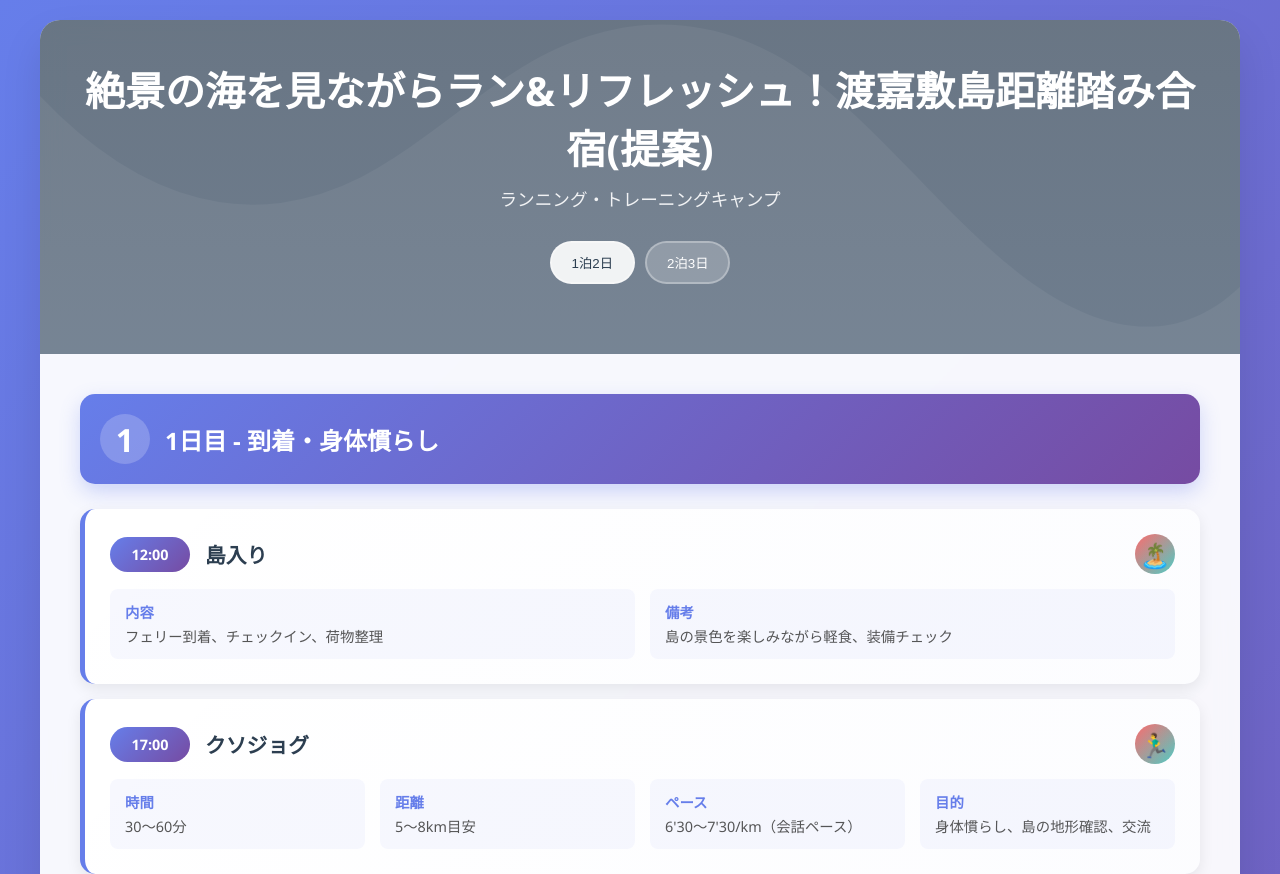
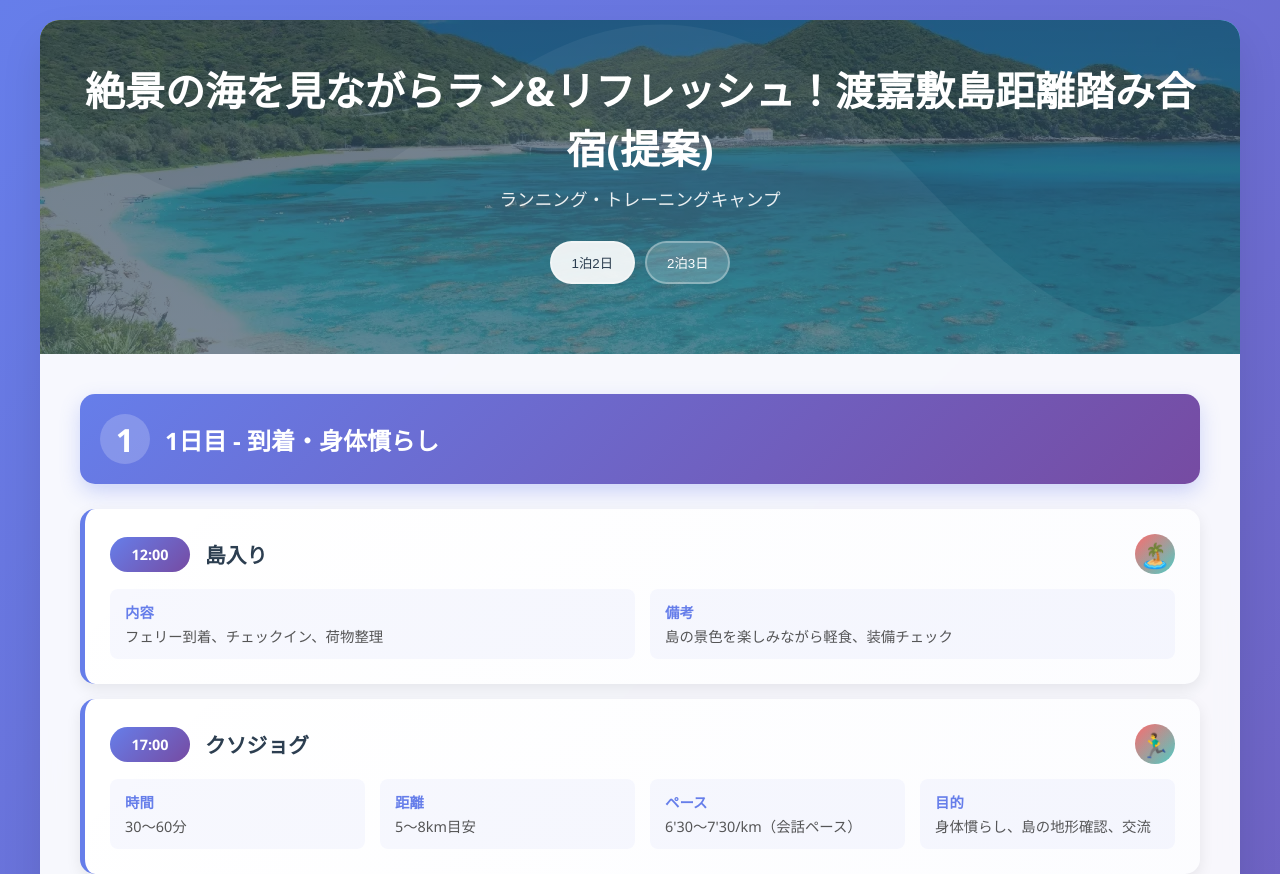
Before and after one commit to barumoot/ayumutyan, a plain HTML site: page index.html in a window 1280 px wide. Shown: the top 874 px of the page. Drawn offline with Linux system fonts and the light colour scheme.

Commit message:
Update index.html

```diff
--- a/index.html
+++ b/index.html
@@ -31,7 +31,7 @@
 
         .header {
 background: linear-gradient(rgba(44, 62, 80, 0.7), rgba(52, 73, 94, 0.7)),
-            url('tokashiki-spot-ranking_thumb.jpg');
+            url('tokashiki-spot-ranking_thumb.webp');
 background-size: cover;
 background-position: center;            color: white;
             padding: 40px;
```
